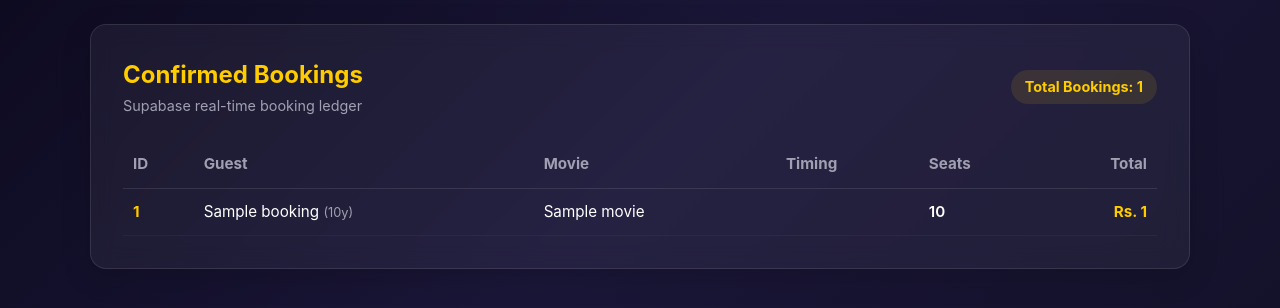
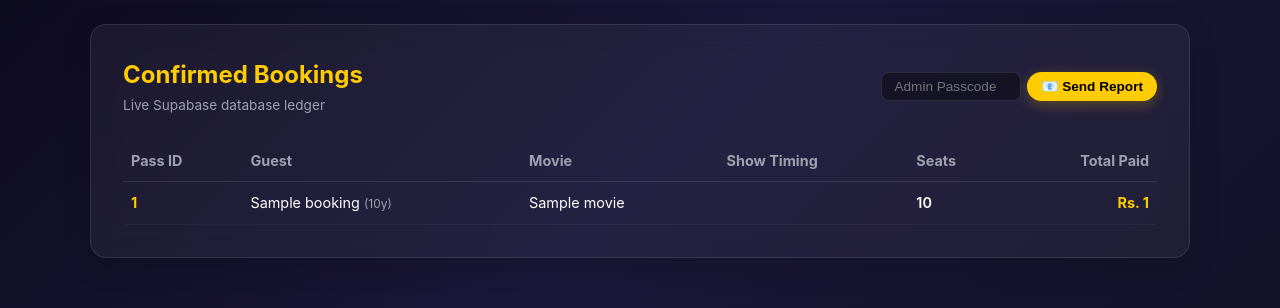
Before and after one commit to MEETH007/TJP--MULTIPLEX, a Flask app: template templates/bookings.html in a window 1280 px wide. Shown: the part 224-532 px from the top of the page. Run offline with Flask 3, Linux system fonts and the light colour scheme; the template is opened without the code that fills it: most values are stand-ins (such as "Sample title", 1, 10 or a date in 2020).

Commit message:
Update bookings.html

```diff
--- a/templates/bookings.html
+++ b/templates/bookings.html
@@ -4,37 +4,40 @@
     <div style="display: flex; justify-content: space-between; align-items: center; flex-wrap: wrap; gap: 12px; margin-bottom: 24px;">
         <div>
             <h2 style="color: var(--primary); margin-bottom: 2px;">Confirmed Bookings</h2>
-            <p style="color: var(--text-muted); font-size: 0.9rem;">Supabase real-time booking ledger</p>
+            <p style="color: var(--text-muted); font-size: 0.85rem;">Live Supabase database ledger</p>
         </div>
-        <span style="background: rgba(255,204,0,0.1); color: var(--primary); padding: 6px 14px; border-radius: 50px; font-weight: 700; font-size: 0.9rem;">
-            Total Bookings: {{ bookings|length }}
-        </span>
+
+        <!-- Dispatch Revenue Email Trigger -->
+        <form method="POST" action="{{ url_for('send_daily_report') }}" style="display: flex; gap: 6px;">
+            <input type="password" name="admin_key" placeholder="Admin Passcode" required style="padding: 6px 12px; font-size: 0.85rem; width: 140px;">
+            <button type="submit" class="btn" style="padding: 6px 14px; font-size: 0.85rem;">📧 Send Report</button>
+        </form>
     </div>
 
     {% if bookings|length == 0 %}
-        <p style="text-align:center; color: var(--text-muted); margin: 50px 0;">No active reservations recorded in database.</p>
+        <p style="text-align:center; color: var(--text-muted); margin: 50px 0;">No active bookings found.</p>
     {% else %}
         <div style="overflow-x: auto;">
-            <table style="width: 100%; border-collapse: collapse; text-align: left; font-size: 0.95rem;">
+            <table style="width: 100%; border-collapse: collapse; text-align: left; font-size: 0.9rem;">
                 <thead>
                     <tr style="border-bottom: 1px solid var(--card-border); color: var(--text-muted);">
-                        <th style="padding: 12px 10px;">ID</th>
-                        <th style="padding: 12px 10px;">Guest</th>
-                        <th style="padding: 12px 10px;">Movie</th>
-                        <th style="padding: 12px 10px;">Timing</th>
-                        <th style="padding: 12px 10px;">Seats</th>
-                        <th style="padding: 12px 10px; text-align: right;">Total</th>
+                        <th style="padding: 10px 8px;">Pass ID</th>
+                        <th style="padding: 10px 8px;">Guest</th>
+                        <th style="padding: 10px 8px;">Movie</th>
+                        <th style="padding: 10px 8px;">Show Timing</th>
+                        <th style="padding: 10px 8px;">Seats</th>
+                        <th style="padding: 10px 8px; text-align: right;">Total Paid</th>
                     </tr>
                 </thead>
                 <tbody>
                     {% for b in bookings %}
                     <tr style="border-bottom: 1px solid rgba(255,255,255,0.04);">
-                        <td style="padding: 12px 10px; color: var(--primary); font-weight: 700;">{{ b.ticket_id }}</td>
-                        <td style="padding: 12px 10px;">{{ b.name }} <span style="font-size:0.8rem; color:var(--text-muted);">({{ b.age }}y)</span></td>
-                        <td style="padding: 12px 10px;">{{ b.movie }}</td>
-                        <td style="padding: 12px 10px; color: var(--text-muted);">{{ b.show_time }}</td>
-                        <td style="padding: 12px 10px; font-weight: 600;">{{ b.seats }}</td>
-                        <td style="padding: 12px 10px; text-align: right; font-weight: 700; color: var(--primary);">Rs. {{ b.total_price }}</td>
+                        <td style="padding: 10px 8px; color: var(--primary); font-weight: 700;">{{ b.ticket_id }}</td>
+                        <td style="padding: 10px 8px;">{{ b.name }} <span style="font-size:0.75rem; color:var(--text-muted);">({{ b.age }}y)</span></td>
+                        <td style="padding: 10px 8px;">{{ b.movie }}</td>
+                        <td style="padding: 10px 8px; color: var(--text-muted);">{{ b.show_time }}</td>
+                        <td style="padding: 10px 8px; font-weight: 600;">{{ b.seats }}</td>
+                        <td style="padding: 10px 8px; text-align: right; font-weight: 700; color: var(--primary);">Rs. {{ b.total_price }}</td>
                     </tr>
                     {% endfor %}
                 </tbody>
```
